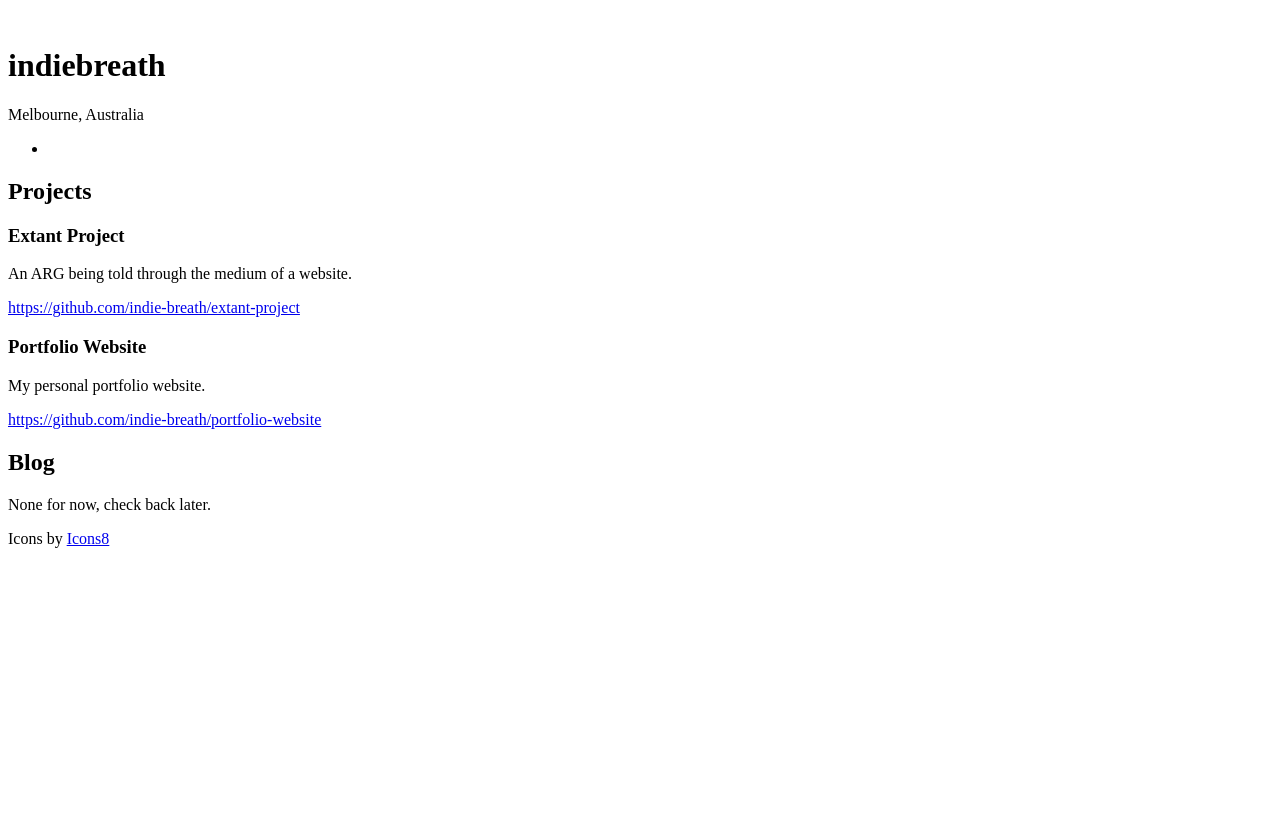
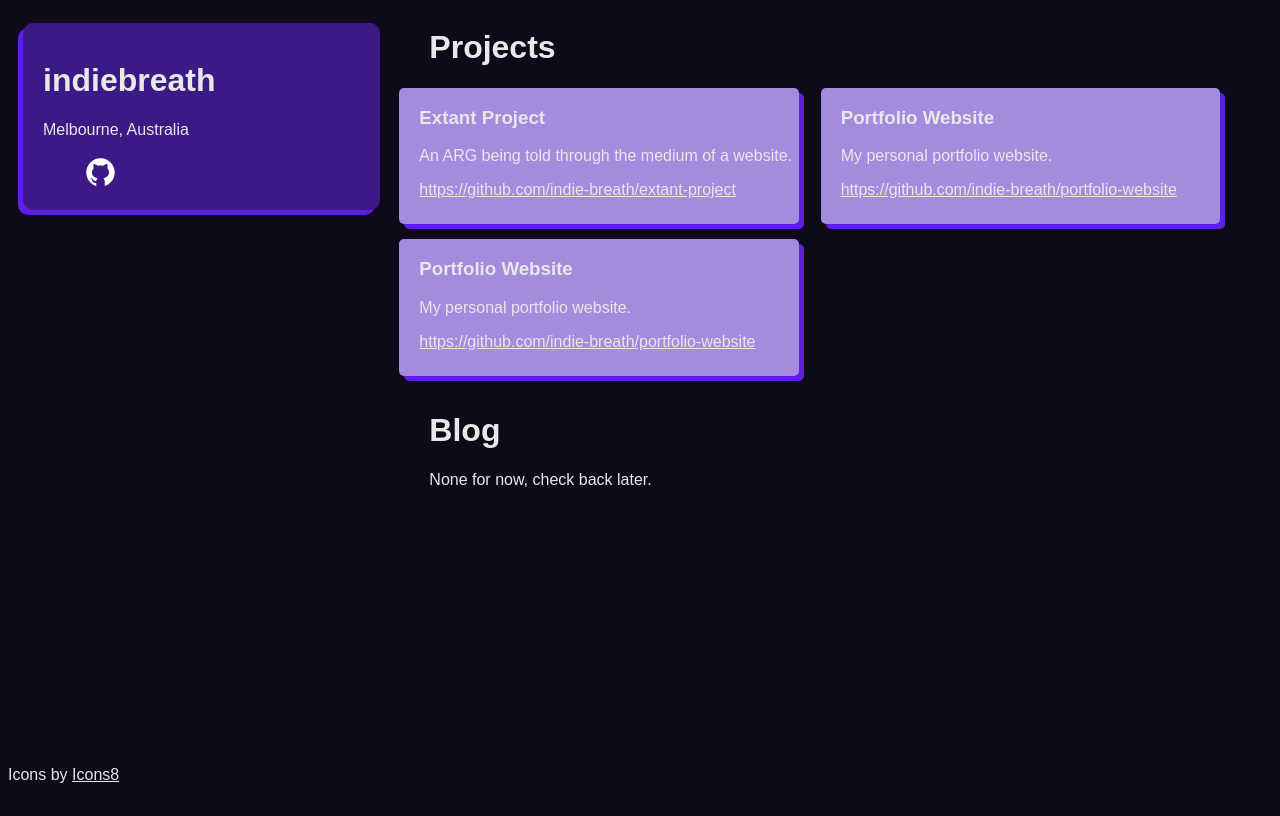
Before and after one commit to indie-breath/portfolio-website, a Nuxt app: page / in a window 1280 px wide. Built offline with nearby package versions, Linux system fonts and the light colour scheme.

Commit message:
Made home page css

```diff
--- a/pages/index.vue
+++ b/pages/index.vue
@@ -5,21 +5,26 @@
       <h1>indiebreath</h1>
       <p>Melbourne, Australia</p>
       <ul id="media-links">
-        <li><a href="https://github.com/indie-breath"><img src="" alt="" width="35px" /></a></li>
+        <li><a href="https://github.com/indie-breath"><img src="/github.svg" alt="" width="35px" /></a></li>
       </ul>
     </div>
 
     <div id="main">
       <div id="projects">
-        <h2>Projects</h2>
+        <h1>Projects</h1>
         <div id="projects-list">
 
-          <div className="project-content">
+          <div class="project-content">
             <h3>Extant Project</h3>
-            <p>An ARG being told through the medium of a website. </p>
+            <p>An ARG being told through the medium of a website.</p>
             <a href="https://github.com/indie-breath/extant-project">https://github.com/indie-breath/extant-project</a>
           </div>
-          <div className="project-content">
+          <div class="project-content">
+            <h3>Portfolio Website</h3>
+            <p>My personal portfolio website.</p>
+            <a href="https://github.com/indie-breath/portfolio-website">https://github.com/indie-breath/portfolio-website</a>
+          </div>
+          <div class="project-content">
             <h3>Portfolio Website</h3>
             <p>My personal portfolio website.</p>
             <a href="https://github.com/indie-breath/portfolio-website">https://github.com/indie-breath/portfolio-website</a>
@@ -29,7 +34,7 @@
       </div>
 
       <div id="blog">
-        <h2>Blog</h2>
+        <h1>Blog</h1>
         <div id="blog-list">
 
           <p>None for now, check back later.</p>
@@ -45,5 +50,79 @@
 </template>
 
 <style>
+:root {
+  --text-color: #e8e8e8;
+  --background-color: #0e0a19;
+  --primary-color: #a58bde;
+  --secondary-color: #3c1a85;
+  --accent-color: #5c1fe3;
+}
 
+html {
+  background-color: var(--background-color);
+  color: var(--text-color);
+  font-family: sans-serif;
+}
+
+ul {
+  list-style-type: none;
+}
+
+#page {
+  display: grid;
+  grid-template-columns: repeat(3, minmax(0, 1fr));
+  height: 100vh;
+}
+
+#info-wrapper {
+  margin: 15px;
+  padding-left: 20px;
+  background-color: var(--secondary-color);
+  box-shadow: -5px 5px var(--accent-color);
+  border-radius: 10px;
+  height: max-content;
+  width: 80%;
+}
+
+#main {
+  grid-column: span 2 / span 2;
+}
+
+#projects-list {
+  display: grid;
+  grid-template-columns: repeat(2, minmax(0, 1fr));
+}
+
+.project-content {
+  background-color: var(--primary-color);
+  margin-left: -30px;
+  margin-bottom: 40px;
+  width: 90%;
+  height: 90%;
+  padding-left: 20px;
+  box-shadow: 5px 5px var(--accent-color);
+  border-radius: 5px;
+}
+
+.project-content:hover {
+  transform: scale(1.01);
+}
+
+.project-content a {
+  color: var(--text-color);
+}
+
+#footer {
+  position: sticky;
+  bottom: 0;
+}
+
+#footer p {
+  position: absolute;
+  bottom: 0;
+}
+
+#footer p a {
+  color: var(--text-color);
+}
 </style>
```
Also changed, not shown: public/github.svg (added).
